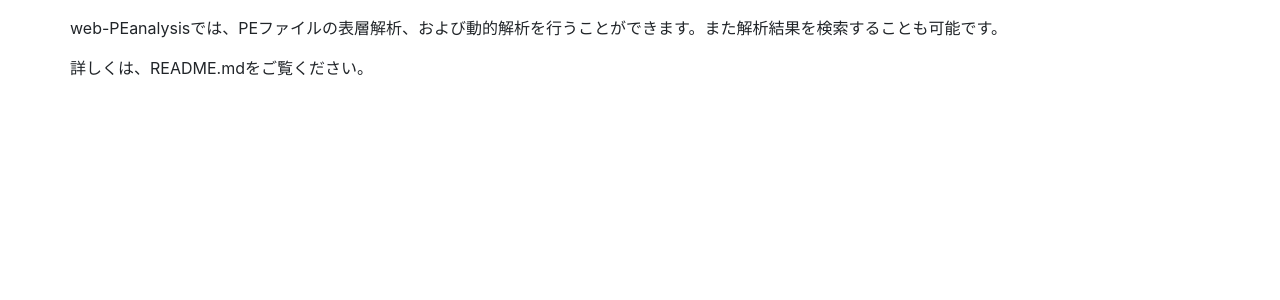
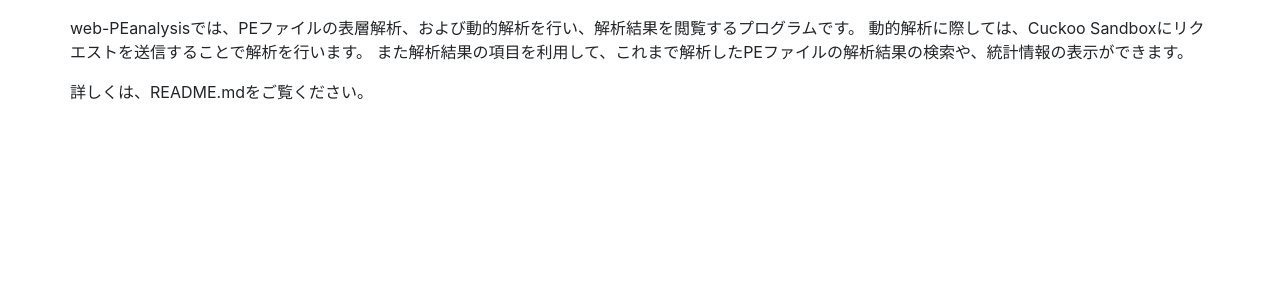
Before and after one commit to JinkaiWhite2018/web-PEanalysis, a Flask app: page / in a window 1280 px wide. Shown: the part 56-356 px from the top of the page. Run offline with Flask 2, Linux system fonts and the light colour scheme; some libraries are stand-ins or nearby versions.

Commit message:
revise documents

```diff
--- a/templates/index.html
+++ b/templates/index.html
@@ -2,7 +2,9 @@
 {% block body_content %}
 <div class="row py-3">
   <p>
-    web-PEanalysisでは、PEファイルの表層解析、および動的解析を行うことができます。また解析結果を検索することも可能です。
+    web-PEanalysisでは、PEファイルの表層解析、および動的解析を行い、解析結果を閲覧するプログラムです。
+	動的解析に際しては、Cuckoo Sandboxにリクエストを送信することで解析を行います。
+	また解析結果の項目を利用して、これまで解析したPEファイルの解析結果の検索や、統計情報の表示ができます。
   </p>
   <p>
     詳しくは、README.mdをご覧ください。
```
Also changed, not shown: README.md, README_ubuntu.md.
